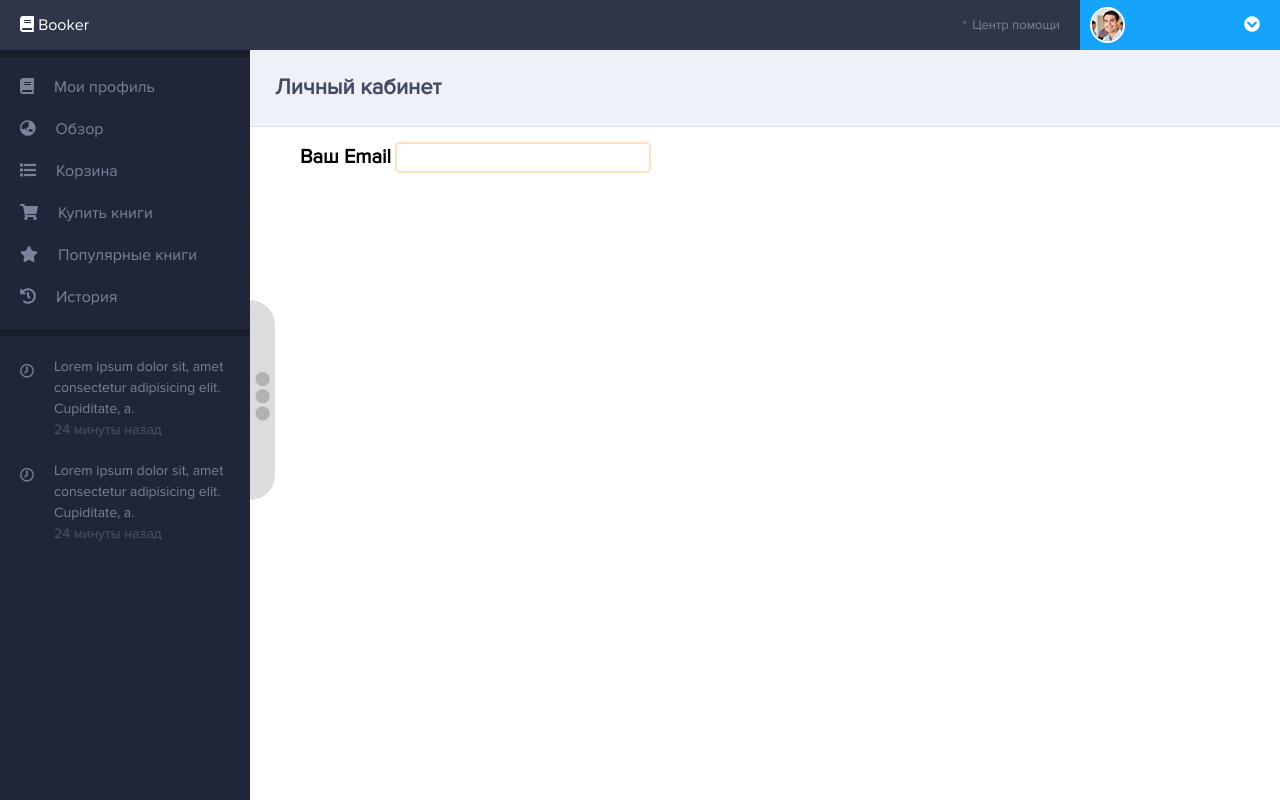
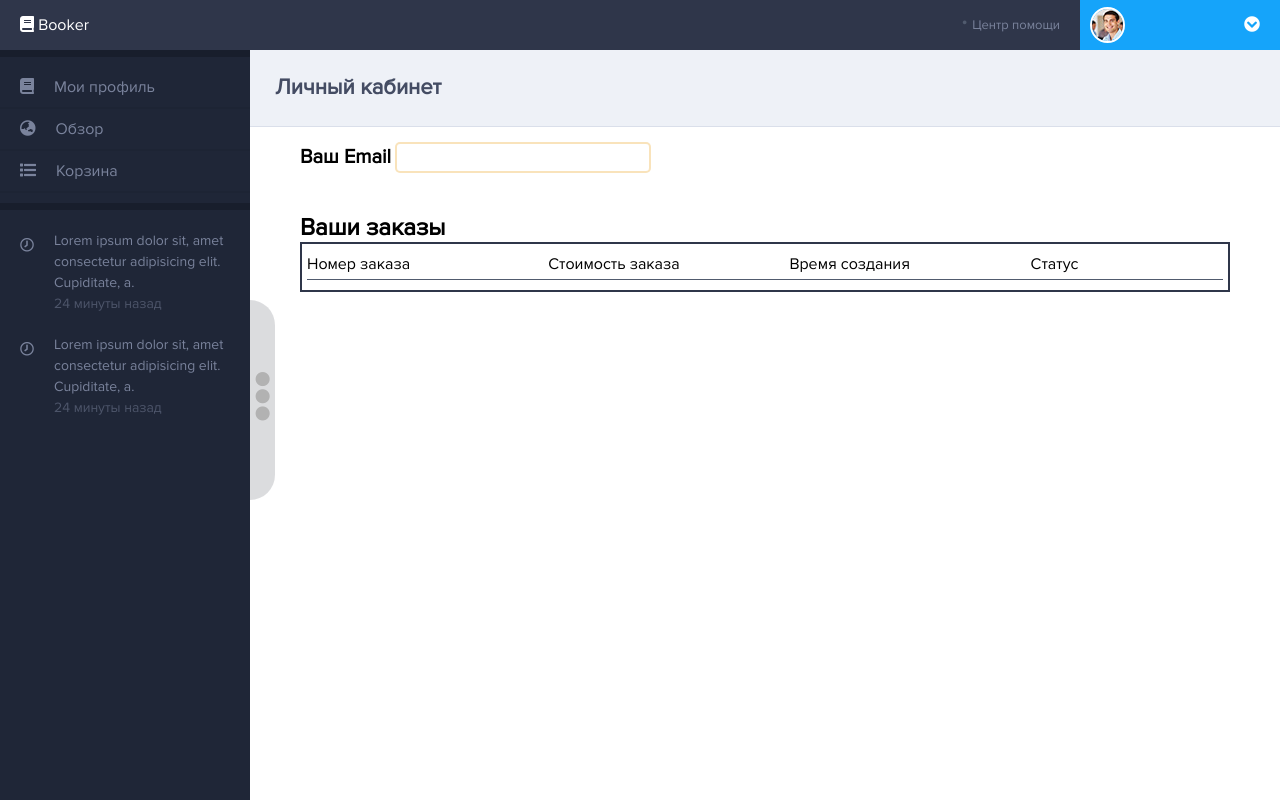
Before and after one commit to kayn23/php_lvl2, a PHP site: the page made by lesson6/v/login_page.twig in a window 1280 px wide. Run offline with PHP 8.4, Linux system fonts and the light colour scheme; the template is opened without the code that fills it, so the values that code supplies are empty; some libraries are stand-ins or nearby versions.

Commit message:
Вывод информации по заказам пользователя

```diff
--- a/lesson6/c/C_User.php
+++ b/lesson6/c/C_User.php
@@ -47,7 +47,8 @@ class C_User extends C_Controller
             'title' => 'Личный кабинет',
             'user' => (isset($_COOKIE['user']))?($_COOKIE['user']):"anonimus",
             'userstatus' => (isset($_COOKIE['userstatus'])) ? ($_COOKIE['userstatus']) : "anonimus",
-            'email' => $this->user->email
+            'email' => $this->user->email,
+            'orders' => $this->user->getOrders()
         ];
     }
 }
--- a/lesson6/v/login_page.twig
+++ b/lesson6/v/login_page.twig
@@ -16,5 +16,24 @@
             <label for="loginPage_email" class="loginPage--label">Ваш Email</label>
             <input id="loginPage_email" type="text" value="{{ email }}" class="loginPage--input">
         </div>
+        <div class="basket">
+            <h2>Ваши заказы</h2>
+            <div class="a_table">
+                <div class="a_table--item">
+                    <div class="a_table--id">Номер заказа</div>
+                    <div class="a_table--price">Стоимость заказа</div>
+                    <div class="a_table--time">Время создания</div>
+                    <div class="a_table--status">Статус</div>
+                </div>
+                {% for key in orders %}
+                    <div class="a_table--item">
+                        <div class="a_table--id">{{ key.id }}</div>
+                        <div class="a_table--price">{{ key.price }}</div>
+                        <div class="a_table--time">{{ key.created_at }}</div>
+                        <div class="a_table--status">{{ key.status }}</div>
+                    </div>
+                {% endfor %}
+            </div>
+        </div>
     </div>
 {% endblock %}
--- a/lesson6/v/sidebar_menu.twig
+++ b/lesson6/v/sidebar_menu.twig
@@ -7,10 +7,10 @@
         <i class="fas fa-globe-asia"></i>Обзор</a>
     <a class="nav--link" href="?c=basket&action=showBasket">
         <i class="fas fa-list"></i>Корзина</a>
-    <a class="nav--link" href="#">
-        <i class="fas fa-shopping-cart"></i>Купить книги</a>
-    <a class="nav--link" href="#">
-        <i class="fas fa-star"></i>Популярные книги</a>
-    <a class="nav--link" href="?c=basket&action=index">
-        <i class="fas fa-history"></i>История</a>
+    {#<a class="nav--link" href="#">#}
+        {#<i class="fas fa-shopping-cart"></i>Купить книги</a>#}
+    {#<a class="nav--link" href="#">#}
+        {#<i class="fas fa-star"></i>Популярные книги</a>#}
+    {#<a class="nav--link" href="?c=basket&action=index">#}
+        {#<i class="fas fa-history"></i>История</a>#}
 </nav>
```
Also changed, not shown: lesson6/m/M_User.php (+18 -0 lines), lesson6/v/sidebar_admin.twig (+8 -8 lines).
